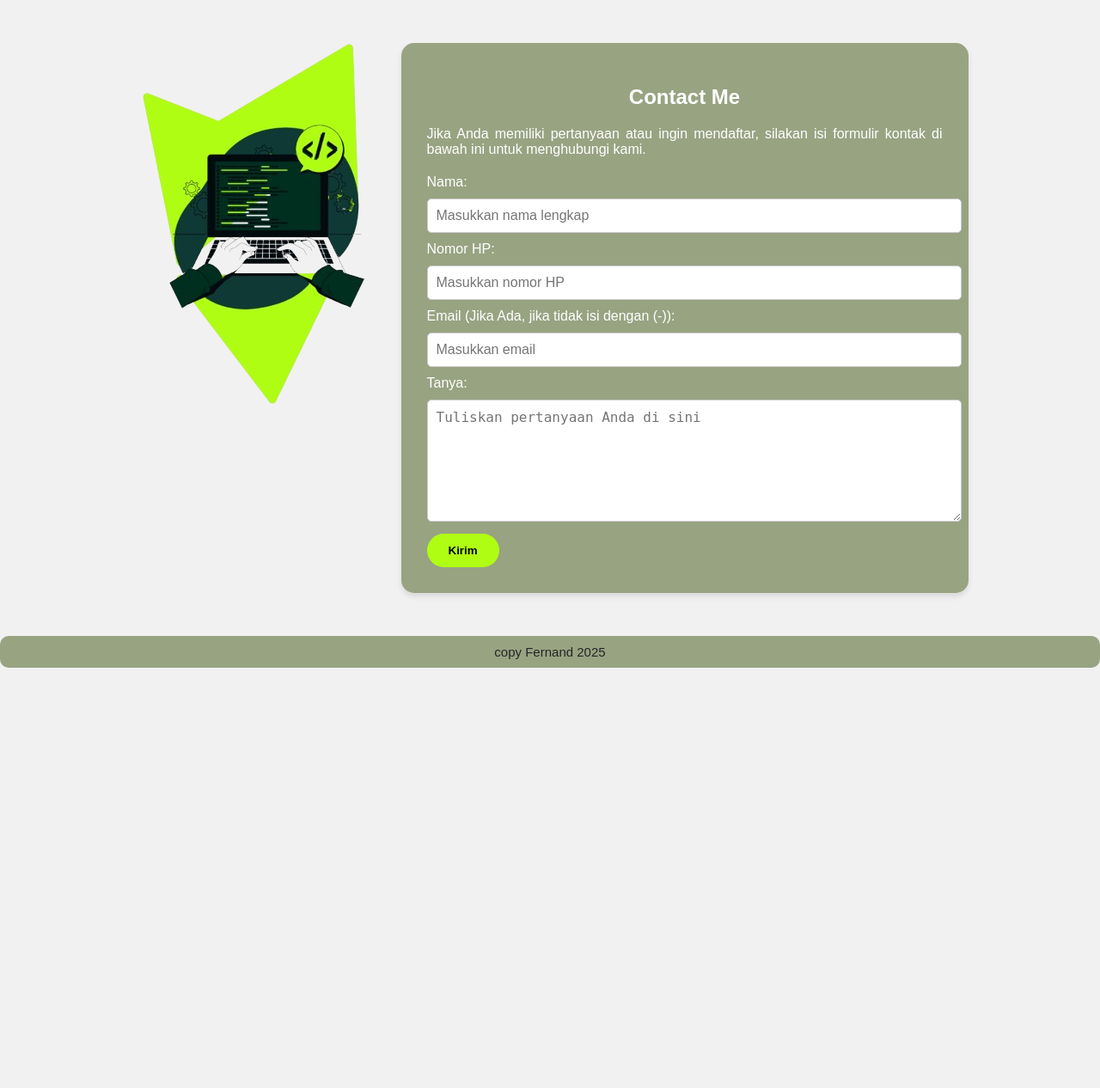
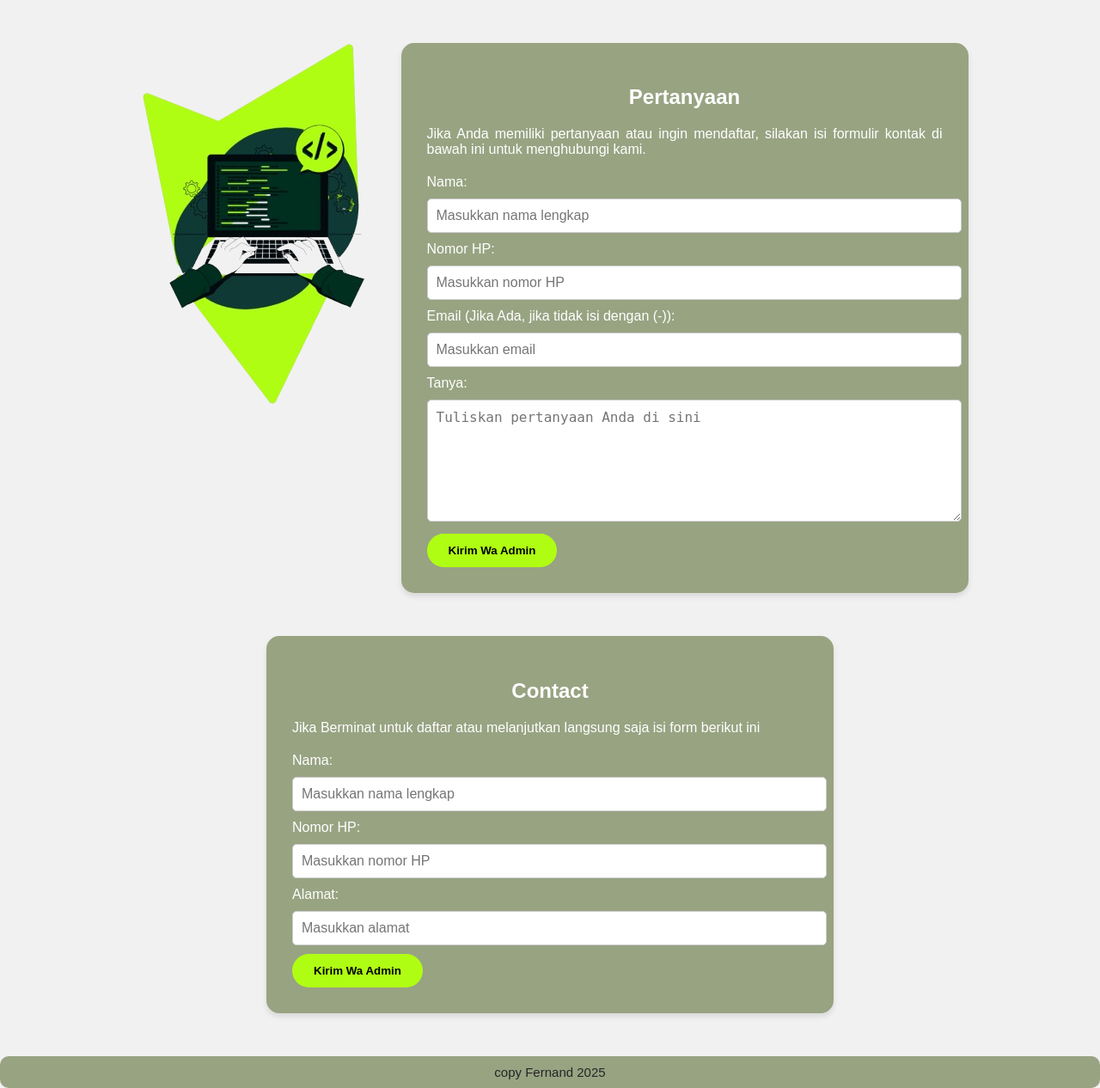
Before and after one commit to Rasio09/Ruang-Class-Web, a PHP site: page /contact.php in a window 1280 px wide. Shown: the part 95-1361 px from the top of the page at 86% size. Before the commit the page ends 872 px from the top, so only its background shows below. Run offline with PHP 8.4, Linux system fonts and the light colour scheme.

Commit message:
update daftar ke redirect wa

```diff
--- a/contact.php
+++ b/contact.php
@@ -3,8 +3,10 @@
 <head>
     <meta charset="UTF-8">
     <meta name="viewport" content="width=device-width, initial-scale=1.0">
+    <link rel="icon" href="img/favicon.png" type="image/x-icon">
     <title>Contact</title>
     <style>
+        /* Same styling as before */
         body {
             font-family: Arial, sans-serif;
             background-color: #f1f1f1;
@@ -108,11 +110,23 @@
         }
     </style>
     <script>
-        function setActiveLink(event) {
-            document.querySelectorAll('.nav-links a').forEach(link => {
-                link.classList.remove('active');
-            });
-            event.target.classList.add('active');
+        function sendMessage() {
+            // Get form values
+            var name = document.getElementById("name").value;
+            var phone = document.getElementById("phone").value;
+            var address = document.getElementById("address").value;
+
+            // Format the message
+            var message = "Nama: " + encodeURIComponent(name) + "%0A" +
+                          "No Hp: " + encodeURIComponent(phone) + "%0A" +
+                          "Alamat: " + encodeURIComponent(address) + "%0A%0A" +
+                          "DAFTAR PROGRAM DI RUANG CLASS WEB";
+
+            // WhatsApp link to send the message
+            var whatsappLink = "https://wa.me/6287861674100?text=" + message;
+
+            // Redirect to WhatsApp
+            window.open(whatsappLink, '_blank');
         }
     </script>
 </head>
@@ -126,10 +140,10 @@
             <img src="img/dashboard.PNG" alt="Coding Image"> <!-- Sesuaikan dengan file gambar utama -->
         </div>
         <div class="text-container">
-            <h2 style="text-align: center;">Contact Me</h2>
+            <h2 style="text-align: center;">Pertanyaan</h2>
             <p style="text-align: justify;">Jika Anda memiliki pertanyaan atau ingin mendaftar, silakan isi formulir kontak di bawah ini untuk menghubungi kami.</p>
 
-            <form action="proses/proses-simpan-contact.php" method="POST">
+            <form id="contactForm">
                 <label for="name">Nama:</label>
                 <input type="text" id="name" name="name" class="input-field" placeholder="Masukkan nama lengkap" required>
 
@@ -142,7 +156,27 @@
                 <label for="question">Tanya:</label>
                 <textarea id="question" name="question" class="input-field" placeholder="Tuliskan pertanyaan Anda di sini" required></textarea>
 
-                <button type="submit">Kirim</button>
+                <button type="button" onclick="sendMessage()">Kirim Wa Admin</button>
+            </form>
+        </div>
+    </div>
+
+    <div class="container">
+        <div class="text-container" style="width:100%;">
+            <h2 style="text-align: center;">Contact</h2>
+            <p style="text-align: justify;">Jika Berminat untuk daftar atau melanjutkan langsung saja isi form berikut ini</p>
+
+            <form id="contactForm2">
+                <label for="name">Nama:</label>
+                <input type="text" id="name" name="name" class="input-field" placeholder="Masukkan nama lengkap" required>
+
+                <label for="phone">Nomor HP:</label>
+                <input type="text" id="phone" name="phone" class="input-field" placeholder="Masukkan nomor HP" required>
+
+                <label for="address">Alamat:</label>
+                <input type="text" id="address" name="address" class="input-field" placeholder="Masukkan alamat" required>
+
+                <button type="button" onclick="sendMessage()">Kirim Wa Admin</button>
             </form>
         </div>
     </div>
--- a/header.php
+++ b/header.php
@@ -3,6 +3,7 @@
 <head>
     <meta charset="UTF-8">
     <meta name="viewport" content="width=device-width, initial-scale=1.0">
+    <link rel="icon" href="img/favicon.png" type="image/x-icon">
     <title><?php echo $title; ?></title>
 
     <link rel="stylesheet" href="css/style.css">
```
Also changed, not shown: img/favicon.png (added).
